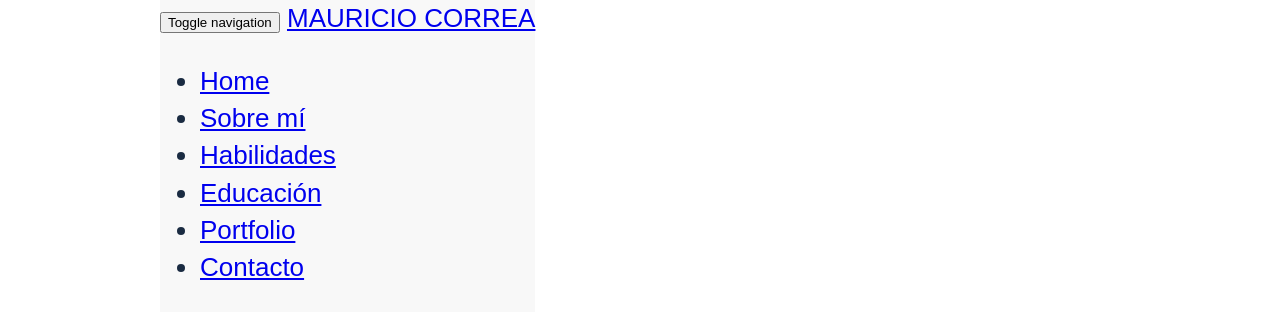
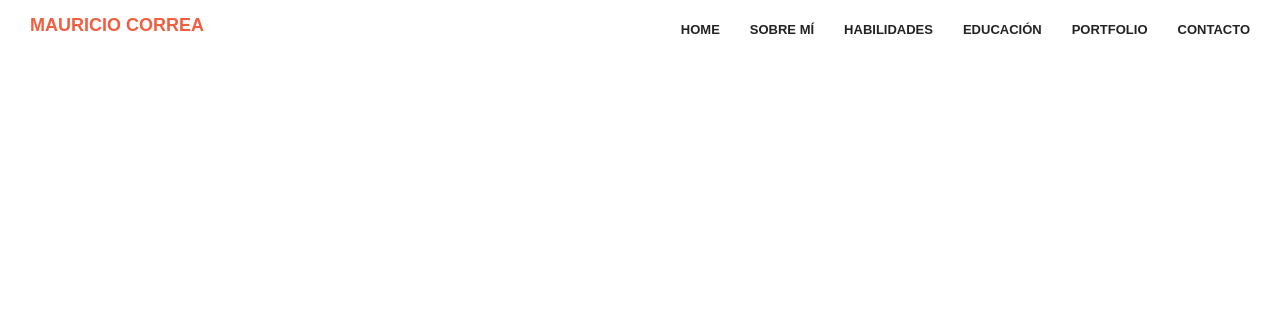
Before and after one commit to codemcu/home-page-webcomponents, a website with bundled scripts: page index.html in a window 1280 px wide. Built offline with nearby package versions, Linux system fonts and the light colour scheme.

Commit message:
maquetación navbar

```diff
--- a/index.html
+++ b/index.html
@@ -31,7 +31,7 @@
       background-color: #ededed;
       font-family: "Titillium Web", sans-serif;
       color: #f2f2f2;
-      line-height: 1.42857143;
+      line-height: 1.6;
       background-color: #fff;
     }
 
--- a/src/components/HomeLit.js
+++ b/src/components/HomeLit.js
@@ -25,9 +25,6 @@ class HomeLit extends LitElement {
           flex-direction: column;
           align-items: center;
           justify-content: flex-start;
-          font-size: calc(10px + 2vmin);
-          color: #1a2b42;
-          max-width: 960px;
           margin: 0 auto;
         }
       `,
--- a/src/components/NavbarHeader.js
+++ b/src/components/NavbarHeader.js
@@ -1,34 +1,6 @@
 import { html, css, LitElement } from 'lit-element';
 
 class NavbarHeader extends LitElement {
-  static get styles() {
-    return css`
-      :host {
-        display: flex;
-        width: 100%;
-        /* padding: 25px; */
-        /* text-align: center; */
-      }
-
-      .navbar-default {
-        border-color: rgba(34, 34, 34, 0.05);
-        font-family: 'Titillium Web', sans-serif;
-        background-color: #fff;
-        transition: all 0.35s;
-      }
-
-      .navbar-default {
-        background-color: #f8f8f8;
-        border-color: #e7e7e7;
-      }
-
-      .navbar-fixed-top {
-        top: 0;
-        border-width: 0 0 1px;
-      }
-    `;
-  }
-
   static get properties() {
     return {
       title: { type: String },
@@ -44,10 +16,10 @@ class NavbarHeader extends LitElement {
 
   render() {
     return html`
-      <nav class="navbar navbar-default navbar-fixed-top" id="mainNav">
-        <div class="container-fluid">
+      <nav class="navbar-fixed-top" id="mainNav">
+        <div class="container-navbar">
           <div class="navbar-header">
-            <button
+            <!-- <button
               class="navbar-toggle collapsed"
               data-target="#bs-example-navbar-collapse-1"
               data-toggle="collapse"
@@ -57,12 +29,12 @@ class NavbarHeader extends LitElement {
               <span class="icon-bar"></span>
               <span class="icon-bar"></span>
               <span class="icon-bar"></span>
-            </button>
+            </button> -->
             <a class="navbar-brand page-scroll" href="#page-top">MAURICIO CORREA</a>
           </div>
 
           <div class="collapse navbar-collapse" id="bs-example-navbar-collapse-1">
-            <ul class="nav navbar-nav navbar-right">
+            <ul class="nav">
               <li>
                 <a class="page-scroll" href="#home">Home</a>
               </li>
@@ -87,6 +59,70 @@ class NavbarHeader extends LitElement {
       </nav>
     `;
   }
+
+  static get styles() {
+    return css`
+      :host {
+        display: flex;
+        width: 100%;
+        color: #333;
+        min-height: 50px;
+      }
+
+      .navbar-fixed-top {
+        background-color: white;
+        transition: all 0.35s;
+        position: fixed;
+        left: 0;
+        top: 0;
+        z-index: 1030;
+        width: 100%;
+      }
+      .container-navbar {
+        padding-right: 15px;
+        padding-left: 15px;
+        margin: 0 auto;
+        display: flex;
+        justify-content: space-between;
+        align-items: center;
+      }
+
+      .nav {
+        list-style: none;
+        padding-left: 0;
+        display: flex;
+        margin: 0;
+      }
+
+      .nav > li > a {
+        text-transform: uppercase;
+        font-size: 13px;
+        font-weight: 700;
+        color: #222;
+        /* line-height: 13px; */
+        padding: 10px 15px;
+        text-decoration: none;
+      }
+
+      /* .nav > li {
+      } */
+
+      .navbar-default .navbar-header .navbar-brand {
+        text-transform: uppercase;
+      }
+
+      .navbar-brand {
+        font-weight: 700;
+        color: #f05f40;
+        text-decoration: none;
+        float: left;
+        /* height: 50px; */
+        padding: 15px 15px;
+        font-size: 18px;
+        line-height: 20px;
+      }
+    `;
+  }
 }
 
 customElements.define('navbar-header', NavbarHeader);
```
